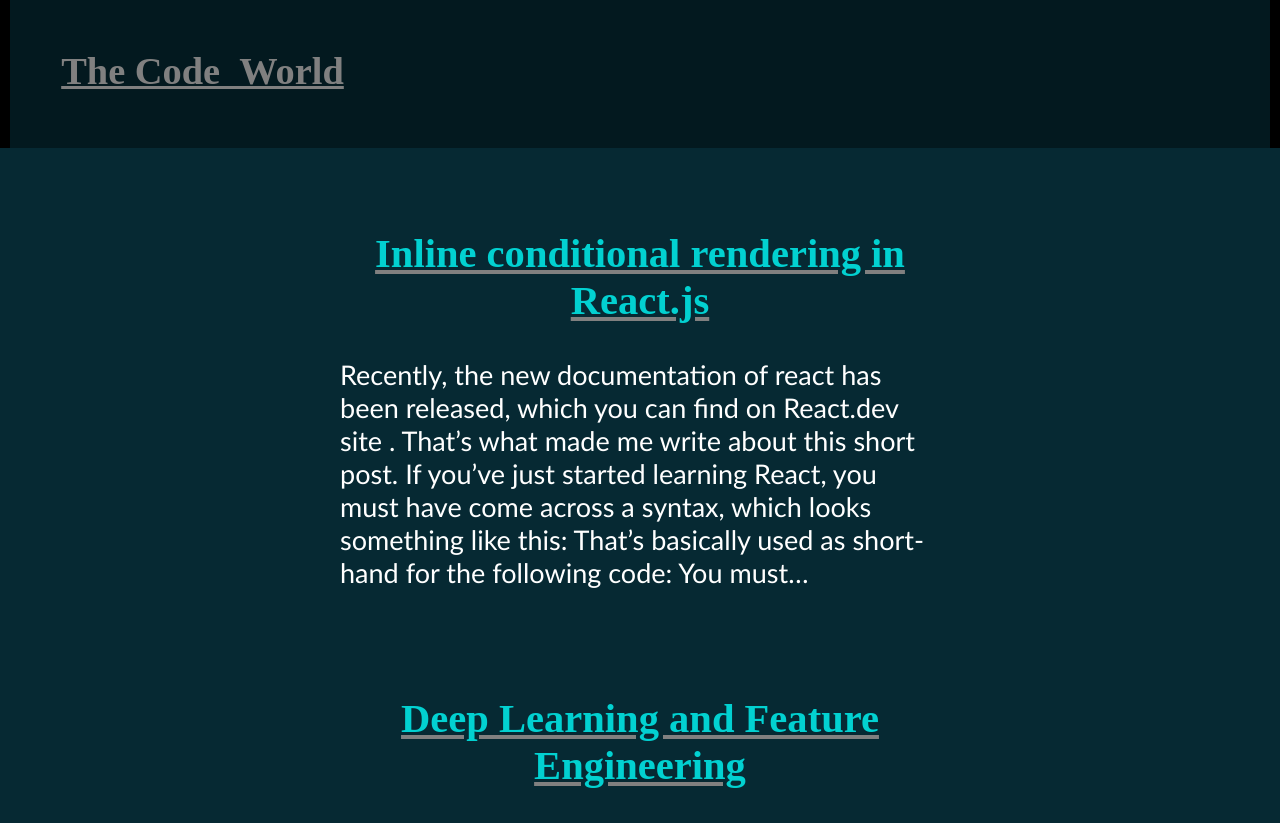
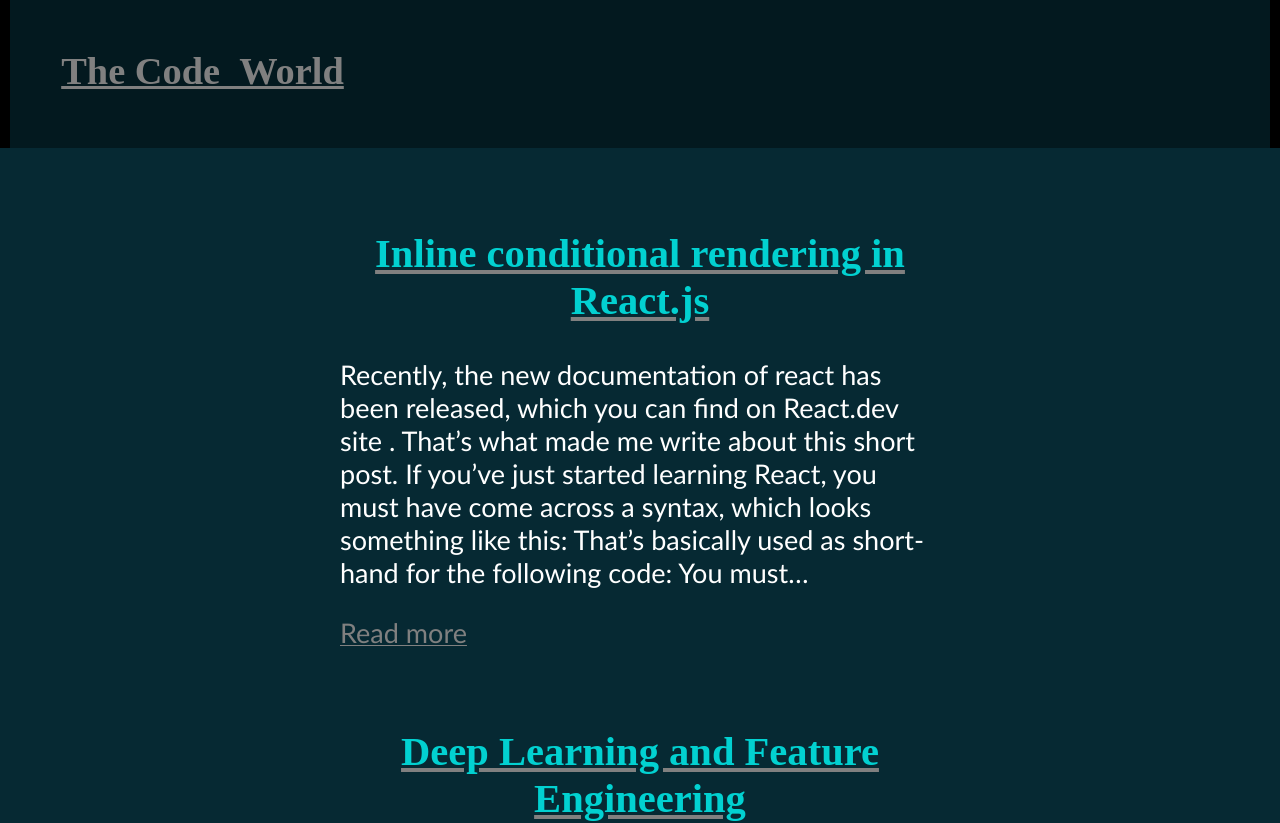
Before and after one commit to Srish-ty/MyBlog-TCW, a React (Create React App) app: page / in a window 1280 px wide. Shown: the top 823 px of the page. Built offline with nearby package versions, Linux system fonts and the light colour scheme.

Commit message:
Update 3 files

```diff
--- a/src/components/Post.js
+++ b/src/components/Post.js
@@ -1,6 +1,6 @@
 import React from "react";
 import "../styles.css";
-import { BrowserRouter as Router, Routes, Route, Link } from "react-router-dom";
+import { Link } from "react-router-dom";
 
 import "./styles/post.styles.css";
 
@@ -12,6 +12,9 @@ export const Post = ({ d }) => {
           <h1 className="postHead">{d.heading}</h1>
         </Link>
         <p className="content">{d.content}</p>
+        <Link className="links" to={d.route}>
+          {d.cap}
+        </Link>
       </article>
     </div>
   );
--- a/src/pages/Home.js
+++ b/src/pages/Home.js
@@ -1,5 +1,6 @@
 import { Post } from "../components/Post";
 import { Header } from "../components/Header";
+import { Link } from "react-router-dom";
 
 const data = [
   {
@@ -42,6 +43,7 @@ const data = [
     content:
       "Feature Engineering : It is basically machine learning technique for creating features based on the raw data given. It refers to transforming & training data and augmenting it with additional, more useful features to make ML more effective. For example, let’s take take a dataset where we have two variables. call-time and calling-rate. It’s always…",
     route: "/Loremipsum",
+    cap: "Read more",
   },
   {
     index: 7,
@@ -49,6 +51,7 @@ const data = [
     content:
       "Recently, the new documentation of react has been released, which you can find on React.dev site . That’s what made me write about this short post. If you’ve just started learning React, you must have come across a syntax, which looks something like this: That’s basically used as short-hand for the following code: You must…",
     route: "/conditionalrendering",
+    cap: "Read more",
   },
 ];
 
@@ -58,7 +61,9 @@ const Home = () => {
       <Header />
       <div className="post_container">
         {data.map((datum) => (
-          <Post d={datum} />
+          <>
+            <Post d={datum} />
+          </>
         ))}
       </div>
     </>
--- a/src/pages/page2.js
+++ b/src/pages/page2.js
@@ -1,5 +1,6 @@
 import { Post, PostContainer, PostHead, Content } from "../components/Post";
 import { Header } from "../components/Header.js";
+import { Link } from "react-router-dom";
 
 const d = {
   index: 1,
```
